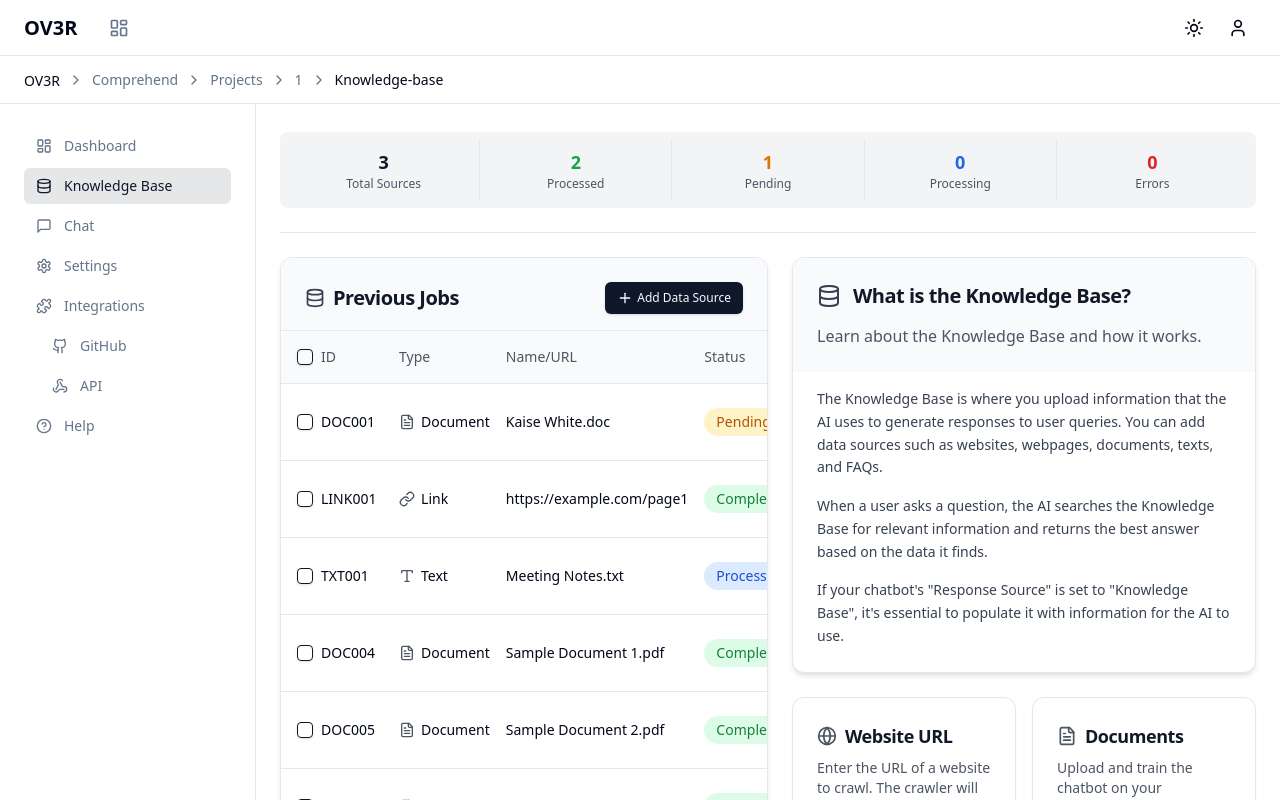
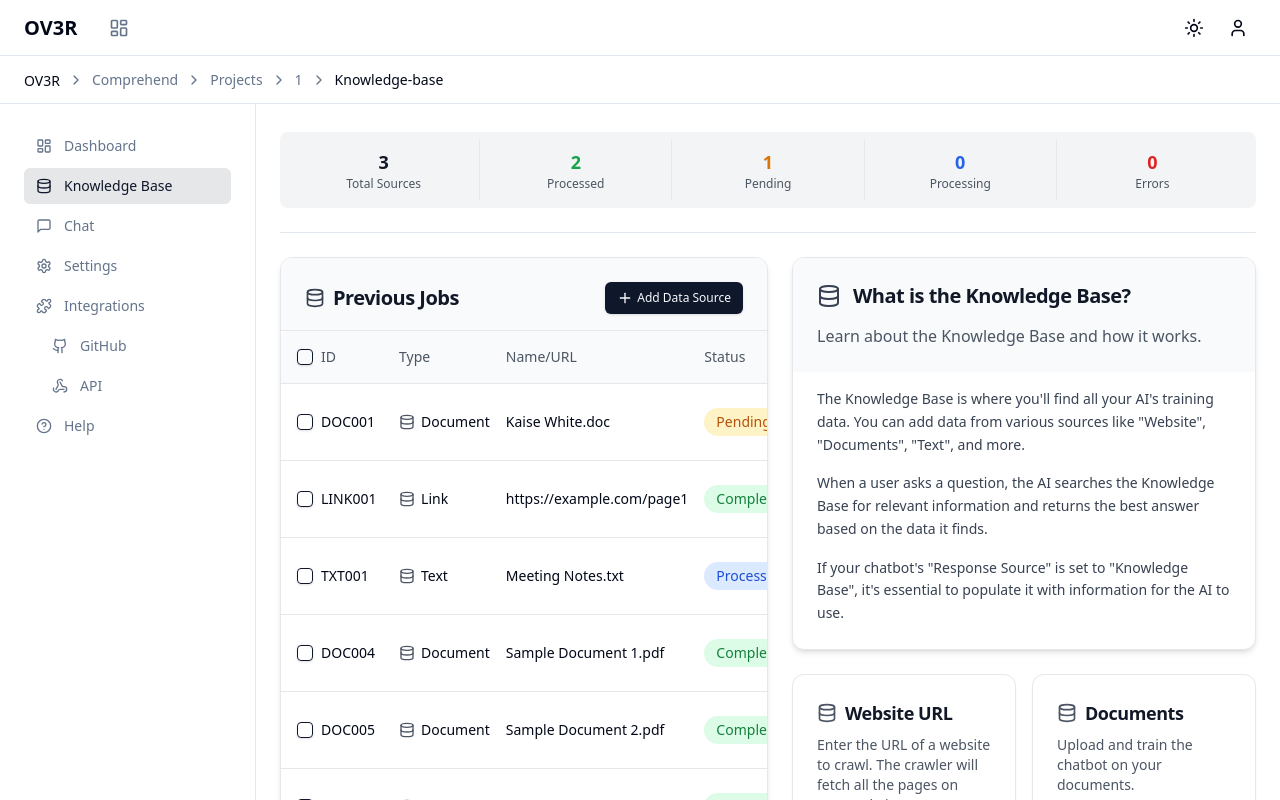
Before and after one commit to kaisewhite/ov3r-web, a Next.js app: page /comprehend/projects/1/knowledge-base in a window 1280 px wide. Built offline with nearby package versions, Linux system fonts and the light colour scheme.

Commit message:
fixing eslint errors

```diff
--- a/app/comprehend/projects/[projectId]/dashboard/page.tsx
+++ b/app/comprehend/projects/[projectId]/dashboard/page.tsx
@@ -3,7 +3,7 @@
 import { useParams } from "next/navigation";
 
 // Mock data for demonstration
-const mockProjectData = {
+/* const mockProjectData = {
   "legal-Research": {
     name: "Legal Research Assistant",
     stats: {
@@ -32,7 +32,7 @@ const mockProjectData = {
       { name: "Research Protocol 2024.pdf", added: "2024-02-21" },
     ],
   },
-};
+}; */
 
 export default function ProjectDashboard() {
   return (
--- a/app/comprehend/projects/[projectId]/knowledge-base/components/add-data-source-dialog.tsx
+++ b/app/comprehend/projects/[projectId]/knowledge-base/components/add-data-source-dialog.tsx
@@ -12,7 +12,6 @@ import { Button } from "@/components/ui/button";
 import { ChevronLeft, FileText, Globe, List, Plus, Type, Upload } from "lucide-react";
 import { Card } from "@/components/ui/card";
 import { Input } from "@/components/ui/input";
-import { Label } from "@/components/ui/label";
 import { Textarea } from "@/components/ui/textarea";
 
 type DataSourceType = "website" | "sitemap" | "url-list" | "document" | "text";
--- a/app/comprehend/projects/[projectId]/knowledge-base/layout.tsx
+++ b/app/comprehend/projects/[projectId]/knowledge-base/layout.tsx
@@ -1,8 +1,5 @@
 "use client";
 
-import Link from "next/link";
-import { Button } from "@/components/ui/button";
-import { Plus } from "lucide-react";
 import { useParams, usePathname } from "next/navigation";
 import { Separator } from "@/components/ui/separator"
 import StatusSummary from "./components/status-summary";
@@ -12,7 +9,7 @@ export default function KnowledgeBaseLayout({
 }: {
   children: React.ReactNode;
 }) {
-  const params = useParams();
+  /* const params = useParams(); */
   const pathname = usePathname();
   const isNewPage = pathname.endsWith('/new');
 
--- a/app/comprehend/projects/[projectId]/knowledge-base/page.tsx
+++ b/app/comprehend/projects/[projectId]/knowledge-base/page.tsx
@@ -1,22 +1,18 @@
 "use client";
 
-import React from "react";
 import { useParams } from "next/navigation";
 import { Button } from "@/components/ui/button";
-import { Plus } from "lucide-react";
-import Link from "next/link";
 import {
   Table,
   TableBody,
-  TableCaption,
   TableCell,
   TableHead,
   TableHeader,
   TableRow,
 } from "@/components/ui/table";
 import { Checkbox } from "@/components/ui/checkbox";
-import { Card, CardContent, CardDescription, CardFooter, CardHeader, CardTitle } from "@/components/ui/card";
-import { BookOpen, Database, Search, FileText, Globe, HelpCircle, Link as LinkIcon, Type } from "lucide-react";
+import { Card, CardContent, CardHeader, CardTitle } from "@/components/ui/card";
+import { Database } from "lucide-react";
 import { AddDataSourceDialog } from "./components/add-data-source-dialog";
 
 export default function KnowledgeBasePage() {
@@ -59,7 +55,7 @@ export default function KnowledgeBasePage() {
                       <TableCell className="font-medium">DOC001</TableCell>
                       <TableCell>
                         <div className="flex items-center gap-1.5">
-                          <FileText className="h-4 w-4 text-gray-600" />
+                          <Database className="h-4 w-4 text-gray-600" />
                           <span>Document</span>
                         </div>
                       </TableCell>
@@ -67,7 +63,6 @@ export default function KnowledgeBasePage() {
                       <TableCell>
                         <div className="inline-flex items-center px-3 py-1 rounded-full bg-amber-100 text-amber-700">
                           Pending
-                          <HelpCircle className="w-4 h-4 ml-2 text-gray-500" />
                         </div>
                       </TableCell>
                       <TableCell>Feb 25, 2025</TableCell>
@@ -86,7 +81,7 @@ export default function KnowledgeBasePage() {
                       <TableCell className="font-medium">LINK001</TableCell>
                       <TableCell>
                         <div className="flex items-center gap-1.5">
-                          <LinkIcon className="h-4 w-4 text-gray-600" />
+                          <Database className="h-4 w-4 text-gray-600" />
                           <span>Link</span>
                         </div>
                       </TableCell>
@@ -112,7 +107,7 @@ export default function KnowledgeBasePage() {
                       <TableCell className="font-medium">TXT001</TableCell>
                       <TableCell>
                         <div className="flex items-center gap-1.5">
-                          <Type className="h-4 w-4 text-gray-600" />
+                          <Database className="h-4 w-4 text-gray-600" />
                           <span>Text</span>
                         </div>
                       </TableCell>
@@ -139,7 +134,7 @@ export default function KnowledgeBasePage() {
                         <TableCell className="font-medium">{`DOC00${i + 4}`}</TableCell>
                         <TableCell>
                           <div className="flex items-center gap-1.5">
-                            <FileText className="h-4 w-4 text-gray-600" />
+                            <Database className="h-4 w-4 text-gray-600" />
                             <span>Document</span>
                           </div>
                         </TableCell>
@@ -175,22 +170,21 @@ export default function KnowledgeBasePage() {
                 <Database className="h-6 w-6 text-gray-700" />
                 <CardTitle className="text-xl text-gray-900">What is the Knowledge Base?</CardTitle>
               </div>
-              <CardDescription className="text-base text-gray-600">
+              <p className="text-base text-gray-600">
                 Learn about the Knowledge Base and how it works.
-              </CardDescription>
+              </p>
             </CardHeader>
             <CardContent className="pt-4">
               <p className="text-gray-700 text-sm leading-relaxed">
-                The Knowledge Base is where you upload information that the AI uses to generate responses to user queries.
-                You can add data sources such as websites, webpages, documents, texts, and FAQs.
+                The Knowledge Base is where you&apos;ll find all your AI&apos;s training data. You can add data from various sources like &quot;Website&quot;, &quot;Documents&quot;, &quot;Text&quot;, and more.
               </p>
               <p className="text-gray-700 text-sm leading-relaxed mt-4">
                 When a user asks a question, the AI searches the Knowledge Base for relevant information and
                 returns the best answer based on the data it finds.
               </p>
               <p className="text-gray-700 text-sm leading-relaxed mt-4 font-medium">
-                If your chatbot's "Response Source" is set to "Knowledge Base",
-                it's essential to populate it with information for the AI to use.
+                If your chatbot&apos;s &quot;Response Source&quot; is set to &quot;Knowledge Base&quot;,
+                it&apos;s essential to populate it with information for the AI to use.
               </p>
             </CardContent>
           </Card>
@@ -200,7 +194,7 @@ export default function KnowledgeBasePage() {
             <Card className="border border-gray-200 shadow-sm hover:shadow-md transition-shadow">
               <CardHeader className="pb-2">
                 <div className="flex items-center gap-2">
-                  <Globe className="h-5 w-5 text-gray-600" />
+                  <Database className="h-5 w-5 text-gray-600" />
                   <CardTitle className="text-lg text-gray-900">Website URL</CardTitle>
                 </div>
               </CardHeader>
@@ -213,7 +207,7 @@ export default function KnowledgeBasePage() {
             <Card className="border border-gray-200 shadow-sm hover:shadow-md transition-shadow">
               <CardHeader className="pb-2">
                 <div className="flex items-center gap-2">
-                  <FileText className="h-5 w-5 text-gray-600" />
+                  <Database className="h-5 w-5 text-gray-600" />
                   <CardTitle className="text-lg text-gray-900">Documents</CardTitle>
                 </div>
               </CardHeader>
@@ -226,7 +220,7 @@ export default function KnowledgeBasePage() {
             <Card className="border border-gray-200 shadow-sm hover:shadow-md transition-shadow">
               <CardHeader className="pb-2">
                 <div className="flex items-center gap-2">
-                  <Type className="h-5 w-5 text-gray-600" />
+                  <Database className="h-5 w-5 text-gray-600" />
                   <CardTitle className="text-lg text-gray-900">Text</CardTitle>
                 </div>
               </CardHeader>
@@ -238,9 +232,7 @@ export default function KnowledgeBasePage() {
             <Card className="border border-gray-200 shadow-sm hover:shadow-md transition-shadow">
               <CardHeader className="pb-2">
                 <div className="flex items-center gap-2">
-                  <svg xmlns="http://www.w3.org/2000/svg" viewBox="0 0 24 24" fill="none" stroke="currentColor" strokeWidth="2" strokeLinecap="round" strokeLinejoin="round" className="h-5 w-5 text-gray-600">
-                    <path d="M21 12a9 9 0 0 0-9-9m9 9a9 9 0 0 1-9 9m9-9H3m9-9v18" />
-                  </svg>
+                  <Database className="h-5 w-5 text-gray-600" />
                   <CardTitle className="text-lg text-gray-900">Sitemap URL</CardTitle>
                 </div>
               </CardHeader>
@@ -254,8 +246,8 @@ export default function KnowledgeBasePage() {
           <Card className="border border-gray-200 bg-gray-50 shadow-sm">
             <CardContent className="pt-6 pb-4 px-6 flex items-center justify-between">
               <div className="flex items-center gap-3">
-                <Search className="h-5 w-5 text-gray-700" />
-                <p className="text-gray-900 font-medium">Ready to enhance your AI's knowledge?</p>
+                <Database className="h-5 w-5 text-gray-700" />
+                <p className="text-gray-900 font-medium">Ready to enhance your AI&apos;s knowledge?</p>
               </div>
               <Button variant="outline" className="bg-white hover:bg-gray-50 border-gray-200">
                 Get Started
```
Also changed, not shown: 1 other file (tests, documents, lock files or other folders).
